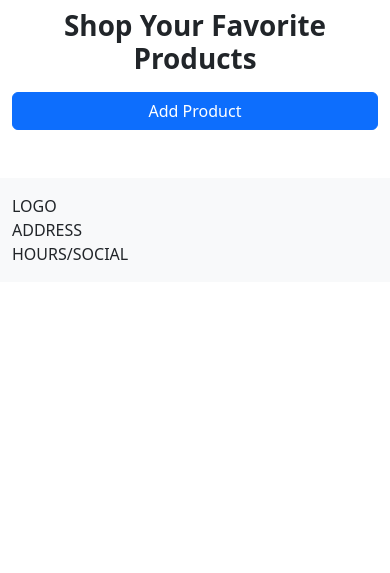
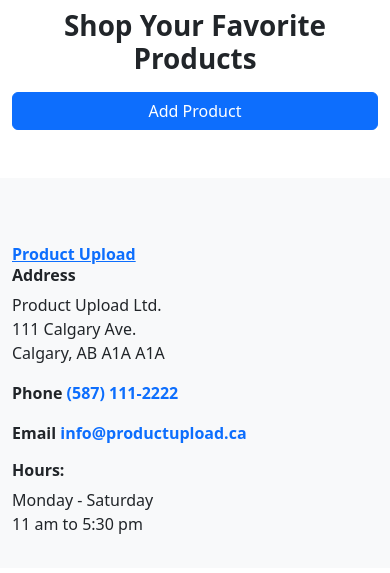
Before and after one commit to Zwill1/PHP-PRODUCT-UPLOAD, a PHP site: page /PHP-PRODUCT-UPLOAD/index.php in a window 390 px wide. Shown: the part 155-728 px from the top of the page. Run offline with PHP 8.4, Linux system fonts and the light colour scheme; data that the repository does not hold is empty.

Commit message:
setting up footer and made responsive

```diff
--- a/assets/footer.php
+++ b/assets/footer.php
@@ -1,10 +1,23 @@
     </div>
     <footer class="bg-body-tertiary pb-3 pt-3 mt-5">
-        <div class="container">
+        <div class="container mt-5">
             <div class="row">
-                <div class="col-sm-12 col-md-4">LOGO</div>
-                <div class="col-sm-12 col-md-4">ADDRESS</div>
-                <div class="col-sm-12 col-md-4">HOURS/SOCIAL</div>
+                <div class="col-sm-12 col-md-4 text-sm-center text-md-start">
+                    <a class="fw-bold" href="http://localhost/PHP-PRODUCT-UPLOAD/">Product Upload</a>
+                </div>
+                <div class="col-sm-12 col-md-4 text-sm-center text-md-start">
+                    <h6 class="fw-bold">Address</h6>
+                    <p class="mb-0">Product Upload Ltd.</p>
+                    <p class="mb-0">111 Calgary Ave.</p>
+                    <p>Calgary, AB A1A A1A</p>
+                    <p class="fw-bold">Phone <a href="#" class="text-decoration-none">(587) 111-2222</a></p>
+                    <p class="fw-bold">Email <a href="#" class="text-decoration-none">info@productupload.ca</a></p>
+                </div>
+                <div class="col-sm-12 col-md-4 text-sm-center text-md-start">
+                    <h6 class="fw-bold">Hours:</h6>
+                    <p class="mb-0">Monday - Saturday</p>
+                    <p>11 am to 5:30 pm</p>
+                </div>
             </div>
         </div>
     </footer>
```
